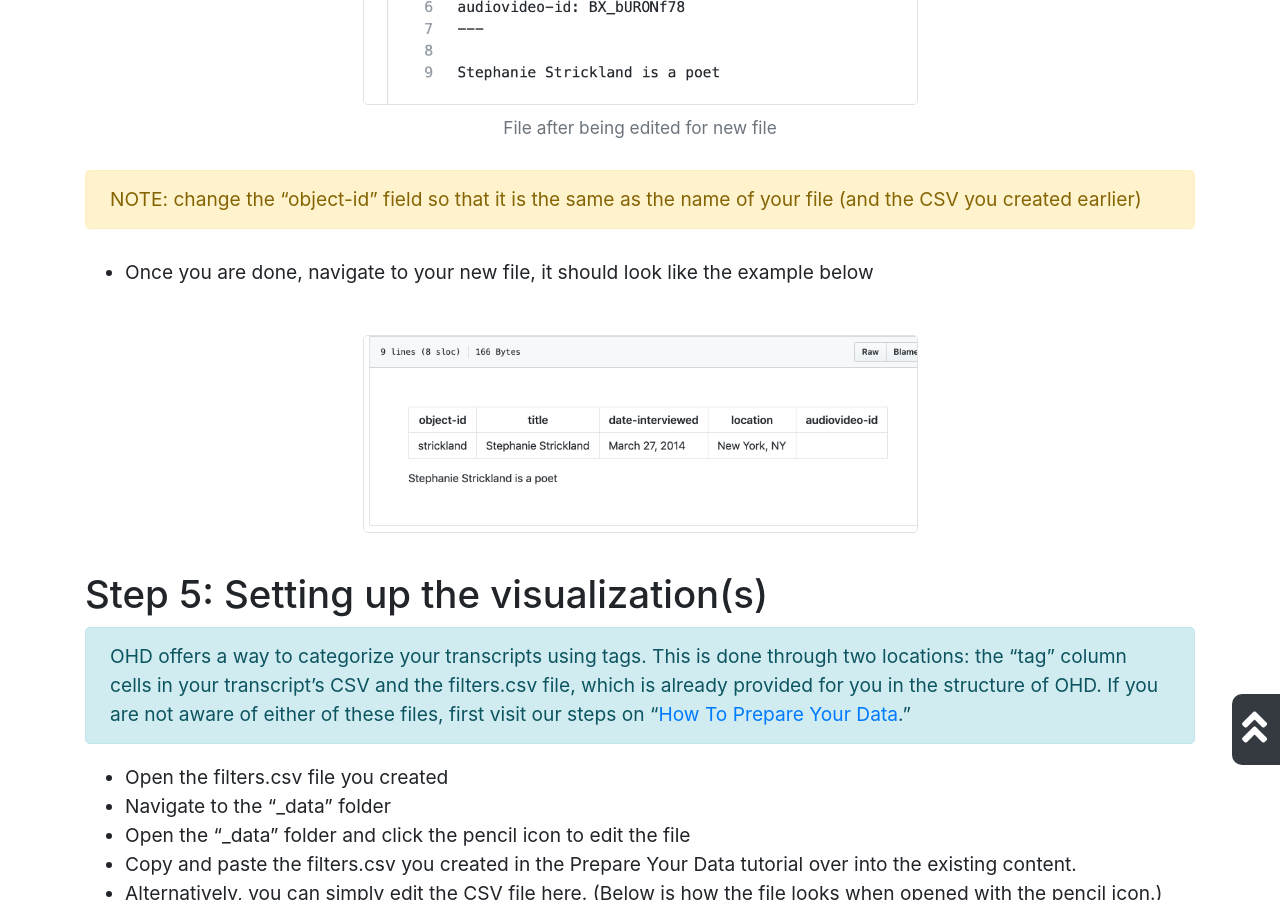
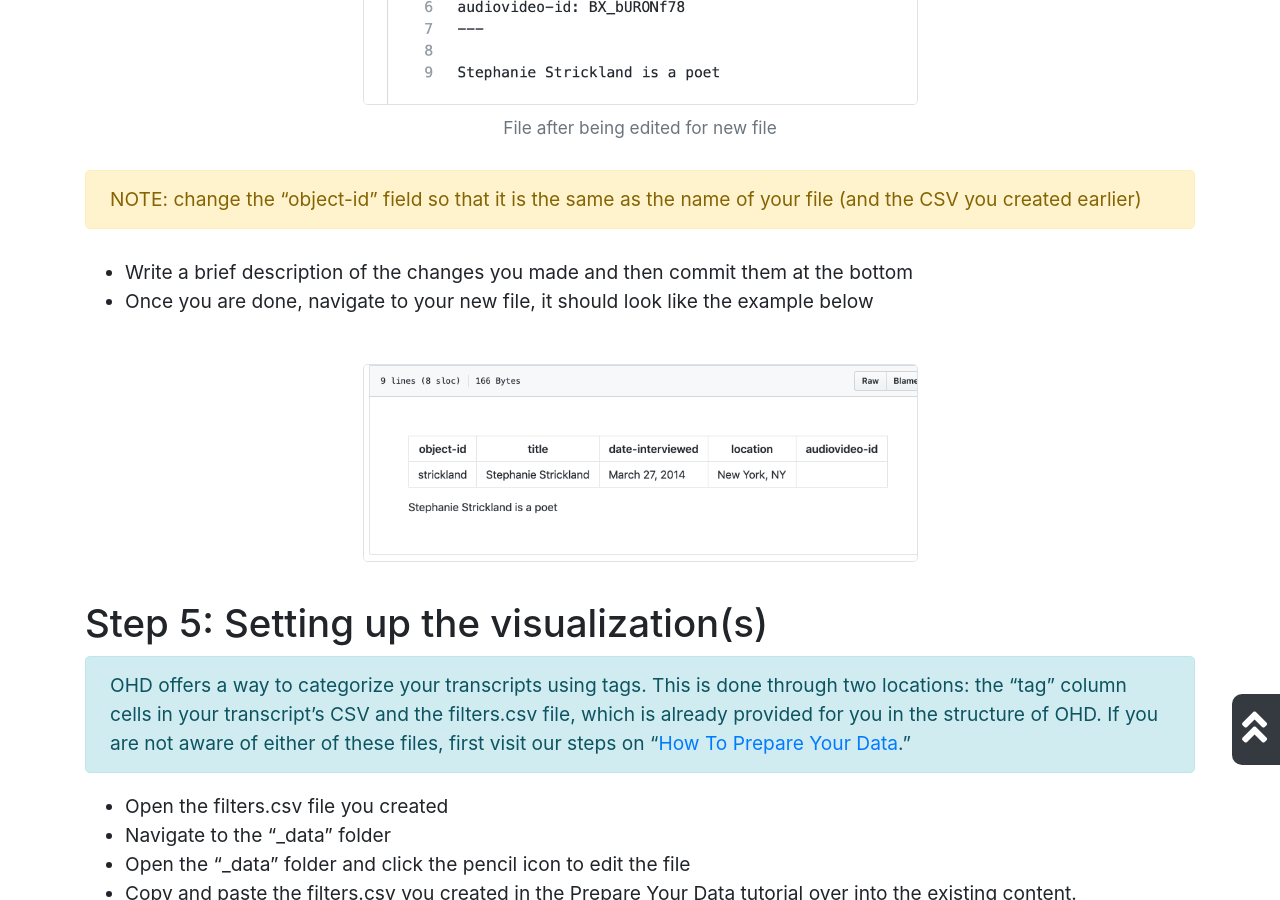
Before and after one commit to uidaholib/oral-history-as-data, a Jekyll site: the page built from _howto/configurethesite.md, in a window 1280 px wide and 900 px high, scrolled down 6877 px. Built offline with Jekyll 4.4.1, drawn with Linux system fonts in a browser that asks for light colours; nearby versions of some CDN libraries.

Commit message:
added step to md how to

```diff
--- a/_howto/configurethesite.md
+++ b/_howto/configurethesite.md
@@ -69,6 +69,7 @@ NOTE: If the CSV has a problem, GitHub will show you an error message that will
 {:.alert .alert-warning .mb-4}
 NOTE: change the "object-id" field so that it is the same as the name of your file (and the CSV you created earlier)
 
+- Write a brief description of the changes you made and then commit them at the bottom
 - Once you are done, navigate to your new file, it should look like the example below
 {% include bootstrap/figure.md img="howto/mdfinal.png" caption="" alt="the newly created md file" class="w-50" %}
 
```
